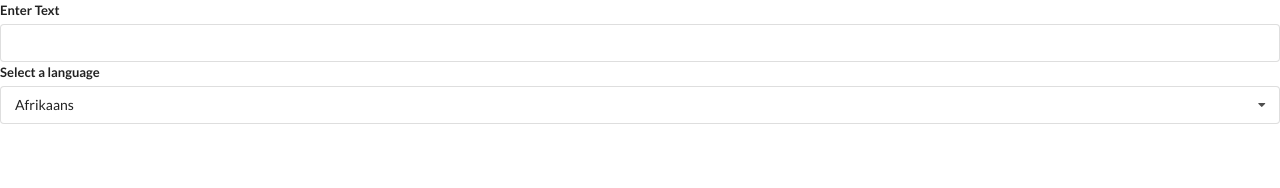
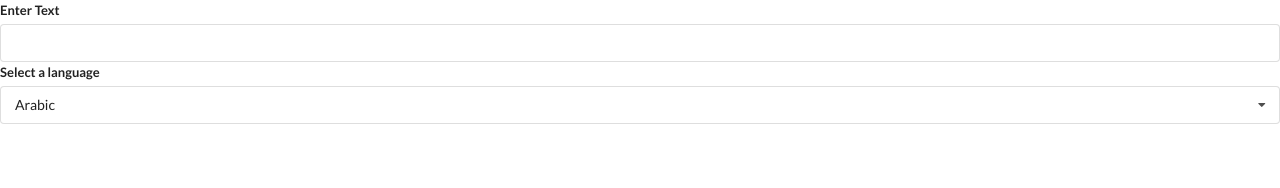
Before and after one commit to cefdev/Widgets, a React (Create React App) app: page / in a window 1280 px wide. Shown: the top 188 px of the page. Built offline with nearby package versions, Linux system fonts and the light colour scheme.

Commit message:
Chnage languages options

```diff
--- a/src/components/Translate.js
+++ b/src/components/Translate.js
@@ -3,16 +3,16 @@ import Dropdown from "./Dropdown";
 
 const options = [
   {
-    label: "Afrikaans",
-    value: "af",
-  },
-  {
     label: "Arabic",
     value: "ar",
   },
   {
-    label: "Hindi",
-    value: "hi",
+    label: "Russian",
+    value: "ru",
+  },
+  {
+    label: "Spanish",
+    value: "es",
   },
 ];
 
```
